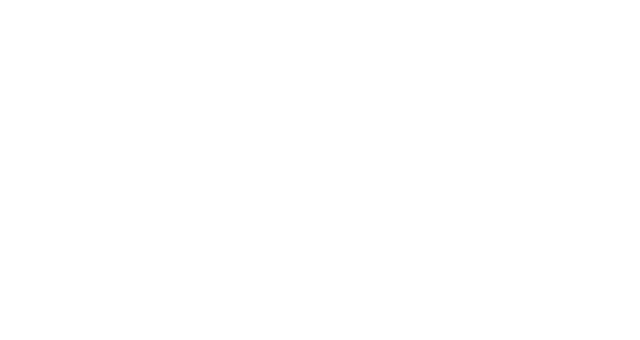
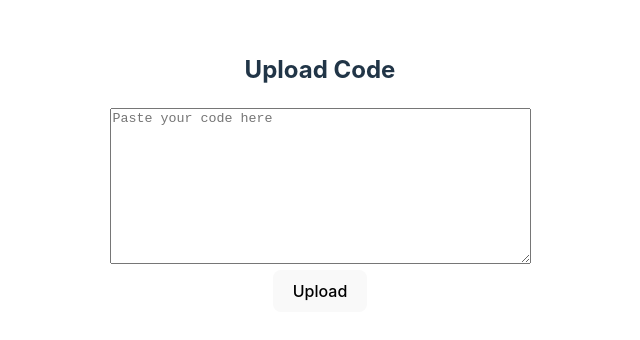
Before and after one commit to SamPatt/aeroblocks, a React (Vite) app: page /code-upload in a window 1280 px wide. Before the commit this address had no page. Shown: the part 228-568 px from the top of the page, without its empty margins (320-960 px from the left). Built offline with nearby package versions, Linux system fonts and the light colour scheme.

Commit message:
Adds canvas selection and code upload screens

```diff
--- a/src/App.jsx
+++ b/src/App.jsx
@@ -3,6 +3,8 @@ import { BrowserRouter as Router, Routes, Route } from 'react-router-dom';
 import './App.css';
 import HomePage from './pages/HomePage';
 import CanvasPage from './pages/CanvasPage';
+import CanvasSelection from './components/canvas/CanvasSelection'
+import CodeUploadForm from './components/canvas/CodeUploadForm'
 
 function App() {
   return (
@@ -11,6 +13,8 @@ function App() {
         <Routes>
           <Route path="/" element={<HomePage />} />
           <Route path="/canvas" element={<CanvasPage />} />
+          <Route path="/canvas-selection" element={<CanvasSelection />} />
+          <Route path="/code-upload" element={<CodeUploadForm />} />
         </Routes>
       </div>
     </Router>
--- a/src/components/canvas/CanvasSelection.jsx
+++ b/src/components/canvas/CanvasSelection.jsx
@@ -0,0 +1,23 @@
+import React from 'react';
+import { useNavigate } from 'react-router-dom';
+
+const CanvasSelection = () => {
+  const navigate = useNavigate();
+
+
+  const handleSelectCanvas = (canvasId) => {
+    console.log('Canvas selected:', canvasId);
+  };
+
+  return (
+    <div>
+      <h2>Select a Canvas</h2>
+      <div>
+        <button onClick={() => handleSelectCanvas('123')}>Canvas 1</button>
+      </div>
+      <button onClick={() => navigate('/code-upload')}>Upload New Code</button>
+    </div>
+  );
+};
+
+export default CanvasSelection;
--- a/src/components/canvas/CodeUploadForm.jsx
+++ b/src/components/canvas/CodeUploadForm.jsx
@@ -0,0 +1,30 @@
+import React, { useState } from 'react';
+
+const CodeUploadForm = ({ onCodeSubmit }) => {
+  const [code, setCode] = useState('');
+
+  const handleSubmit = (event) => {
+    event.preventDefault();
+    console.log('Submitting code:', code);
+    onCodeSubmit(code);
+
+    setCode('');
+  };
+
+  return (
+    <form onSubmit={handleSubmit}>
+      <h2>Upload Code</h2>
+      <textarea
+        value={code}
+        onChange={(e) => setCode(e.target.value)}
+        placeholder="Paste your code here"
+        rows="10"
+        cols="50"
+      />
+      <br />
+      <button type="submit">Upload</button>
+    </form>
+  );
+};
+
+export default CodeUploadForm;
--- a/src/pages/HomePage.jsx
+++ b/src/pages/HomePage.jsx
@@ -2,35 +2,58 @@ import React, { useState } from 'react';
 import LoginForm from '../components/auth/LoginForm';
 import RegistrationForm from '../components/auth/RegisterForm';
 import { authService } from '../services/authService';
+import { useNavigate } from 'react-router-dom';
+
 
 const HomePage = () => {
   const [view, setView] = useState('login');
+  const [error, setError] = useState('');
+  const navigate = useNavigate();
+
+  const checkAndRedirect = async () => {
+    // TODO - Check if user has canvas data
+    // Should go in canvas service?
+    const hasCanvasData = true;
+
+    if (hasCanvasData) {
+        navigate('/canvas-selection');
+    } else {
+        navigate('/code-upload');
+    }
+  };
 
   const handleLogin = async (email, password) => {
+    setError('');
     try {
       const data = await authService.login(email, password);
       console.log("Login successful", data);
-      // Handle successful login
+      localStorage.setItem('authToken', data.access_token);
+      checkAndRedirect();
     } catch (error) {
       console.error("Login error", error);
-      // Handle login error
+      setError('Failed to login. Please check your email and password.');
     }
   };
 
   const handleRegister = async (email, password) => {
+    setError('');
     try {
-      const data = await authService.register(email, password);
-      console.log("Registration successful", data);
-      // Handle successful registration
+      await authService.register(email, password);
+      const loginResponse = await authService.login(email, password);
+      console.log("Login successful", loginResponse);
+      localStorage.setItem('authToken', loginResponse.access_token);
+      checkAndRedirect();
     } catch (error) {
-      console.error("Registration error", error);
-      // Handle registration error
+      console.error("Error during registration or login", error);
+      setError('Registration or login failed. Please try again.');
     }
   };
+
 
   return (
     <>
       <p>Home Page - Landing, Registration, or Login</p>
+      {error && <p className="error">{error}</p>}
       {view === 'login' ? (
         <>
           <LoginForm onLogin={handleLogin} />
```
